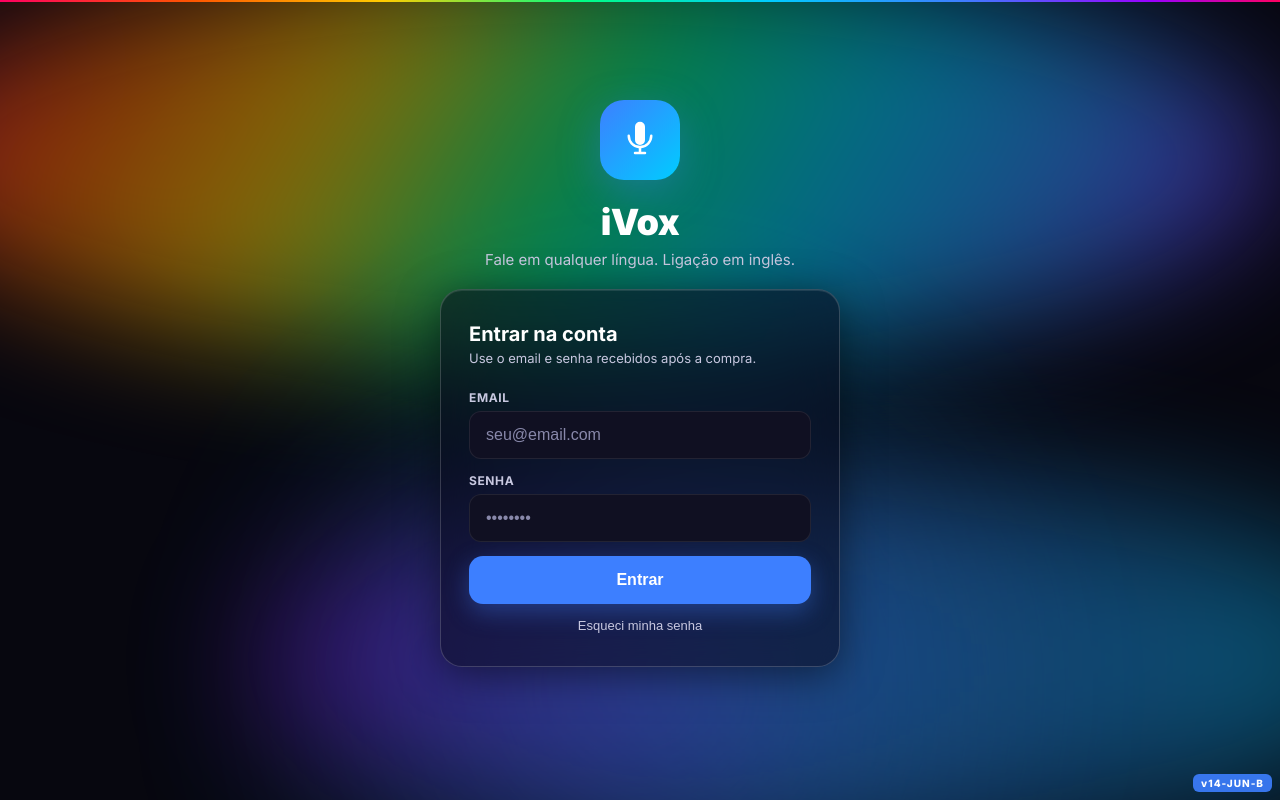
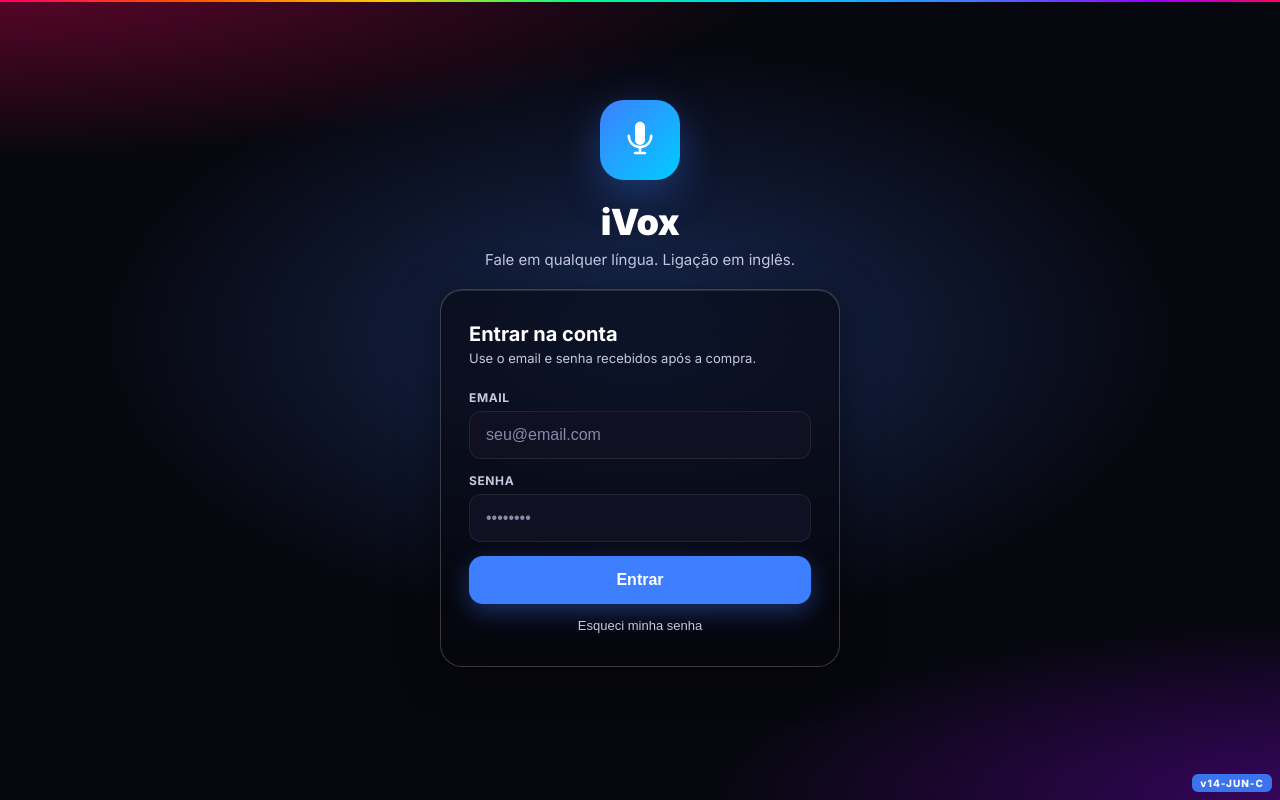
Before and after one commit to Bsouto319/ivox-api, a website: page src/admin/app.html in a window 1280 px wide. Drawn offline with Linux system fonts and the light colour scheme.

Commit message:
fix: aurora como CSS gradient no body — funciona em todos os browsers

```diff
--- a/src/admin/app.html
+++ b/src/admin/app.html
@@ -34,11 +34,17 @@
       --sat: env(safe-area-inset-top,0px);
       --sab: env(safe-area-inset-bottom,0px);
     }
-    html { height:100%; background:var(--bg); }
+    html { height:100%; }
     body { min-height:100%; display:flex; flex-direction:column;
-      background:transparent; color:var(--text);
+      color:var(--text);
       font-family:'Inter',system-ui,-apple-system,sans-serif;
-      -webkit-font-smoothing:antialiased; overflow-x:hidden; }
+      -webkit-font-smoothing:antialiased; overflow-x:hidden;
+      background:
+        radial-gradient(ellipse 120% 45% at -5% -5%, rgba(255,0,96,0.40) 0%, transparent 55%),
+        radial-gradient(ellipse 90%  40% at 105% 100%, rgba(153,0,255,0.35) 0%, transparent 55%),
+        radial-gradient(ellipse 70%  60% at 50%  42%, rgba(61,127,255,0.28) 0%, transparent 60%),
+        #07070f;
+    }
 
     /* Rainbow top line — igual à LP */
     body::before {
@@ -52,24 +58,7 @@
       );
     }
 
-    /* AURORA BACKGROUND */
-    .aurora-bg { position:fixed; inset:0; pointer-events:none; z-index:0; overflow:hidden; }
-    .aurora-blob { position:absolute; border-radius:50%; }
-    .aurora-blob-1 {
-      width:110vw; height:50vh; top:-5%; left:-10%;
-      background:linear-gradient(120deg,#ff0060,#ff5500,#ffcc00,#00ff80,#00ccff,#3d7fff,#9900ff);
-      filter:blur(60px); opacity:0.50;
-    }
-    .aurora-blob-2 {
-      width:90vw; height:45vh; bottom:-5%; right:-10%;
-      background:linear-gradient(90deg,#9900ff,#3d7fff,#00ccff);
-      filter:blur(70px); opacity:0.40;
-    }
-    .aurora-blob-3 {
-      width:70vw; height:70vw; top:30%; left:15%;
-      background:radial-gradient(circle,rgba(61,127,255,0.8),rgba(0,204,255,0.4),transparent 70%);
-      filter:blur(80px); opacity:0.30;
-    }
+    /* AURORA BACKGROUND — via CSS gradient no body, sem z-index */
 
     /* TOPBAR */
     .topbar { position:sticky; top:0; z-index:50;
@@ -131,9 +120,9 @@
     .mic-wrap svg { width:40px; height:40px; color:#fff; }
     .login-hero h1 { font-size:36px; font-weight:900; letter-spacing:-.5px; }
     .login-hero p  { color:var(--muted2); font-size:15px; margin-top:6px; }
-    .login-card { background:rgba(10,10,28,0.55); border:1px solid rgba(255,255,255,0.18);
+    .login-card { background:rgba(7,7,15,0.60); border:1px solid rgba(255,255,255,0.20);
       backdrop-filter:blur(24px); -webkit-backdrop-filter:blur(24px);
-      box-shadow:0 8px 40px rgba(0,0,0,0.5), inset 0 1px 0 rgba(255,255,255,0.1);
+      box-shadow:0 8px 40px rgba(0,0,0,0.5), inset 0 1px 0 rgba(255,255,255,0.12);
       border-radius:22px; padding:32px 28px; width:100%; max-width:400px; }
     .login-card h2 { font-size:20px; font-weight:700; margin-bottom:4px; }
     .login-card > p { font-size:13px; color:var(--muted2); margin-bottom:24px; }
@@ -198,9 +187,9 @@
     .chip-add { background:var(--card2); border:1.5px dashed var(--border); }
 
     /* STEP CARD */
-    .step-card { background:rgba(10,10,28,0.5); border:1px solid rgba(255,255,255,0.14);
+    .step-card { background:rgba(7,7,15,0.55); border:1px solid rgba(255,255,255,0.16);
       backdrop-filter:blur(20px); -webkit-backdrop-filter:blur(20px);
-      box-shadow:0 4px 24px rgba(0,0,0,0.4), inset 0 1px 0 rgba(255,255,255,0.07);
+      box-shadow:0 4px 24px rgba(0,0,0,0.4), inset 0 1px 0 rgba(255,255,255,0.08);
       border-radius:18px; padding:18px; margin-bottom:14px; }
 
     /* PHONE ROW */
@@ -361,13 +350,7 @@
 </head>
 <body>
 
-<!-- Aurora background -->
-<div class="aurora-bg" aria-hidden="true">
-  <div class="aurora-blob aurora-blob-1"></div>
-  <div class="aurora-blob aurora-blob-2"></div>
-  <div class="aurora-blob aurora-blob-3"></div>
-</div>
-<div id="ver-badge">v14-JUN-B</div>
+<div id="ver-badge">v14-JUN-C</div>
 
 <div class="topbar" id="topbar" style="display:none">
   <div class="logo">
```
